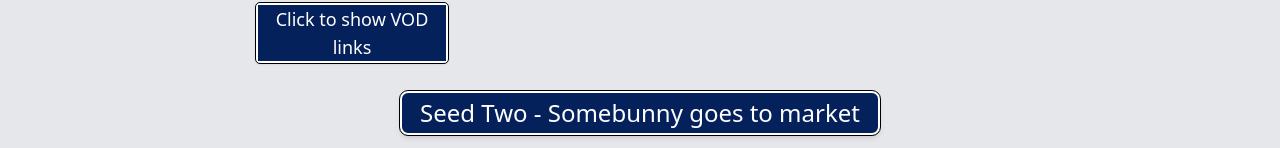
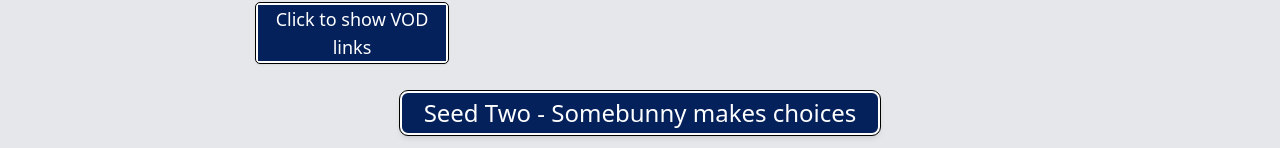
Before and after one commit to Antidale/ffiv_fe_boss_stats, a React (Vite) app: page /learningway/seeds in a window 1280 px wide. Shown: the part 804-952 px from the top of the page. Built offline with nearby package versions, Linux system fonts and the light colour scheme; a web font is replaced by a local one.

Commit message:
Adding my vod for Seed two

```diff
--- a/src/Learningway Page/LearningwaySeeds.jsx
+++ b/src/Learningway Page/LearningwaySeeds.jsx
@@ -28,7 +28,7 @@ const LearningwaySeeds = () => {
             <VodLinks vodInfo={LearningwayVods.SeedOne} />
 
             <h3 className='text-2xl text-center py-1 bg-darkblue text-white border-white rounded-lg border-2 max-w-5/8 mx-auto mt-7 mb-3 outline outline-black shadow-md'>
-                Seed Two - Somebunny goes to market
+                Seed Two - Somebunny makes choices
             </h3>
 
             <p>This flagset represents a small step up in beginner flags. High quality gear is still available, but you must either find it or pay for it. You must find ways to search effectively to get your team rolling. But you’ll have some security- all characters can be found somewhere in the seed.</p>
--- a/src/Learningway Page/LearningwayVods.js
+++ b/src/Learningway Page/LearningwayVods.js
@@ -9,8 +9,16 @@ const SeedOne = [
     }
 ]
 
+const SeedTwo = [
+    {
+        "runnerName": "Antidale",
+        "vodUrl": "https://www.youtube.com/watch?v=ea_L4VeLamA"
+    }
+]
+
 const LearningwayVods = {
-    "SeedOne": SeedOne
+    "SeedOne": SeedOne,
+    "SeedTwo": SeedTwo
 }
 
 export default LearningwayVods;
```
